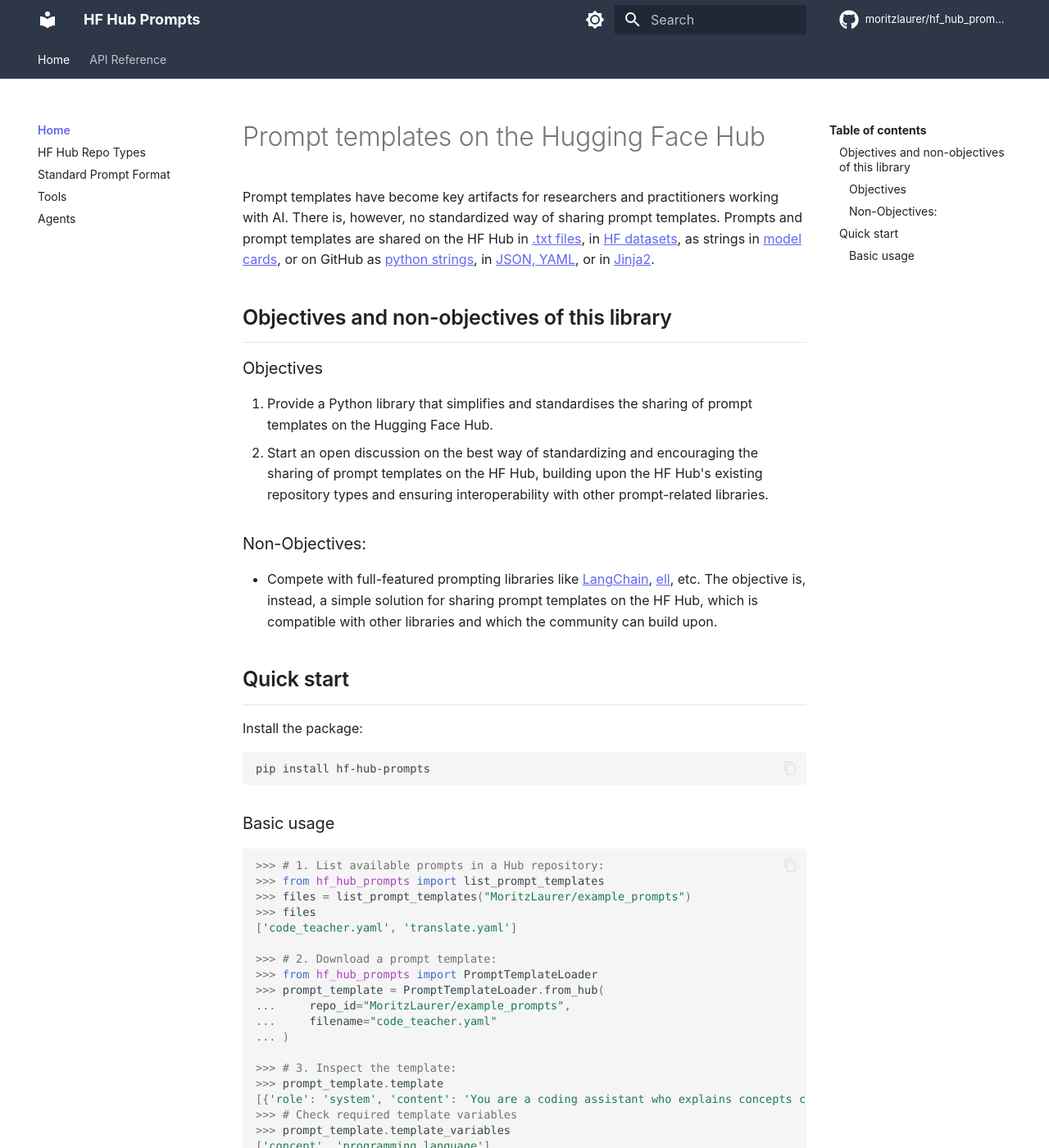
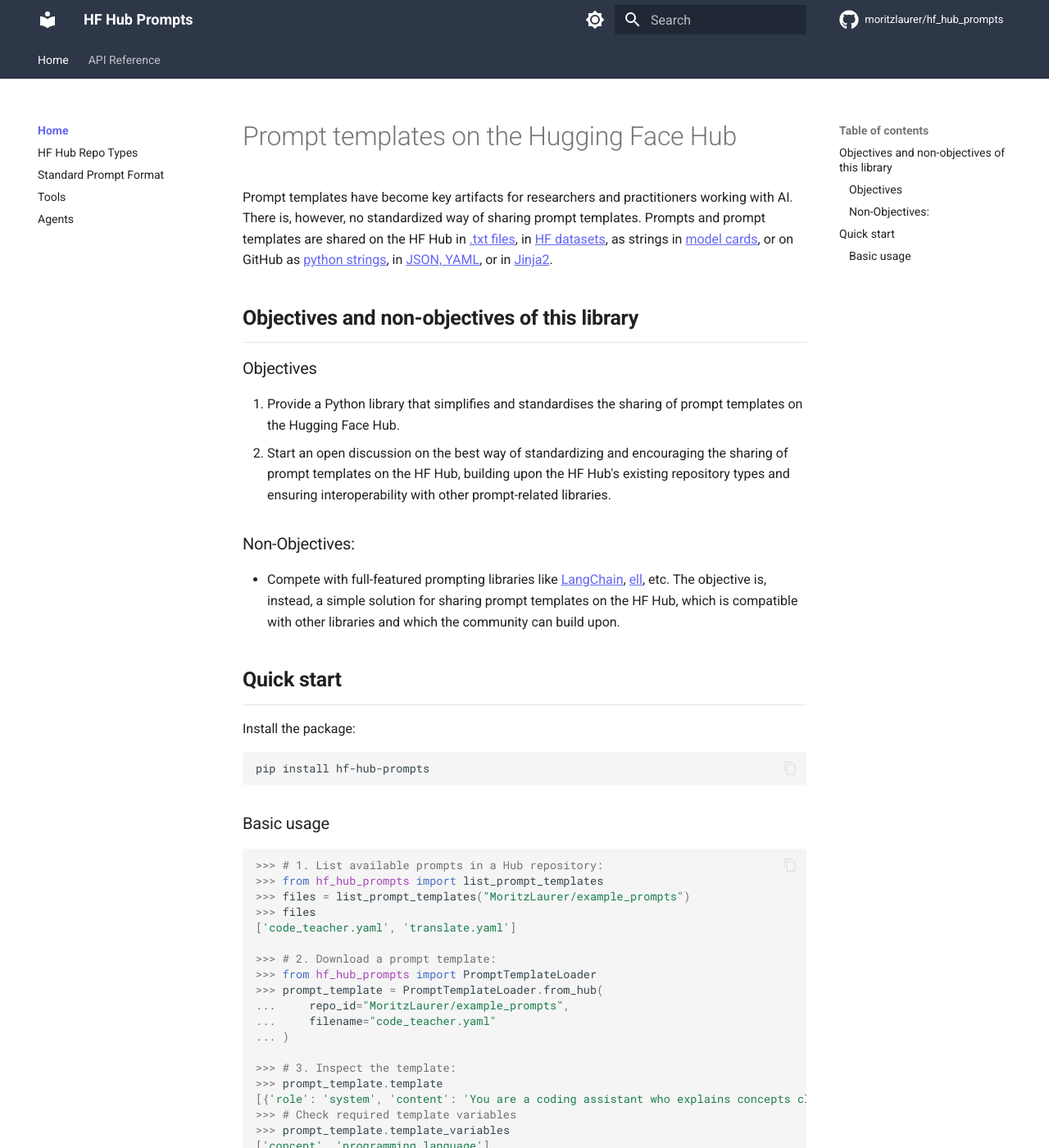
Before and after one commit to MoritzLaurer/prompt_templates, an MkDocs documentation site: the page built from docs/index.md, in a window 1280 px wide and 1400 px high. Shown: the whole window at 82% size. Built offline with MkDocs 1.6.1 and Material for MkDocs 9.7.7, drawn with Linux system fonts in a browser that asks for light colours; comment, search, counter and statistics services are not loaded.

Commit message:
docs: fix header issue; strip reply characters when copying python code; simplify css and other small docs improvements

```diff
--- /dev/null
+++ b/docs/javascripts/strip_repl.js
@@ -0,0 +1,38 @@
+document.addEventListener("DOMContentLoaded", function() {
+    document.querySelectorAll('.md-clipboard').forEach(button => {
+        const originalClick = button.onclick;
+
+        button.onclick = function() {
+            const codeBlock = this.closest('pre');
+            if (codeBlock) {
+                const code = codeBlock.querySelector('code');
+                if (code) {
+                    // Get the text content
+                    let text = code.textContent;
+
+                    // Split into lines
+                    let lines = text.split('\n');
+
+                    // Keep only lines that start with >>> or ...
+                    lines = lines.filter(line => {
+                        const trimmed = line.trim();
+                        return trimmed.startsWith('>>>') || trimmed.startsWith('...');
+                    });
+
+                    // Remove the prompts
+                    lines = lines.map(line => {
+                        return line.replace(/^[ \t]*(>>>|\.\.\.) /, '');
+                    });
+
+                    // Join back into text
+                    text = lines.join('\n').trim();
+
+                    // Copy the modified text
+                    navigator.clipboard.writeText(text);
+                    return false; // Prevent default copy behavior
+                }
+            }
+            return originalClick.call(this);
+        };
+    });
+});
--- a/docs/stylesheets/extra.css
+++ b/docs/stylesheets/extra.css
@@ -5,149 +5,48 @@
   --md-accent-fg-color: #6366f1;
 }
 
-  /* Custom font settings */
-  body {
-    --md-text-font: "Inter";
-    --md-code-font: "Source Code Pro";
+/* Dark mode adjustments */
+[data-md-color-scheme="slate"] {
+  --md-primary-fg-color: #12141c;
+  --md-primary-fg-color--light: #1a1b24;
+  --md-primary-fg-color--dark: #0d0e14;
+  --md-default-bg-color: #1e2029;
+  --md-header-bg-color: #12141c;
+  --md-footer-bg-color: #12141c;
+  --md-typeset-color: rgba(255, 255, 255, 0.87);
+  --md-default-fg-color: rgba(255, 255, 255, 0.87);
+  --md-default-fg-color--light: rgba(255, 255, 255, 0.87);
 }
 
-  /* Card-like styling for sections */
+/* Basic styling */
 .md-typeset h2 {
   font-weight: 600;
   border-bottom: 1px solid rgba(0,0,0,.1);
   padding-bottom: 0.5em;
 }
 
-  /* Button styling */
 .md-typeset .md-button {
   border-radius: 0.5rem;
   padding: 0.625em 1.25em;
 }
 
-  /* Code block styling */
 .highlight {
   background: rgba(0,0,0,.05);
   border-radius: 0.5rem;
 }
 
-  /* Dark mode adjustments */
-  [data-md-color-scheme="slate"] {
-    /* Header colors */
-    --md-primary-fg-color: #12141c;
-    --md-primary-fg-color--light: #1a1b24;
-    --md-primary-fg-color--dark: #0d0e14;
-
-    /* Main content background */
-    --md-default-bg-color: #1e2029;
-
-    /* Header and navigation background */
-    --md-header-bg-color: #12141c;
-    --md-footer-bg-color: #12141c;
-    --md-footer-bg-color--dark: #12141c;
-
-    /* Text colors */
-    --md-typeset-color: rgba(255, 255, 255, 0.87);
-    --md-default-fg-color: rgba(255, 255, 255, 0.87);
-    --md-default-fg-color--light: rgba(255, 255, 255, 0.87);
-    --md-default-fg-color--lighter: rgba(255, 255, 255, 0.32);
-    --md-default-fg-color--lightest: rgba(255, 255, 255, 0.12);
-    -webkit-font-smoothing: antialiased;
-    -moz-osx-font-smoothing: grayscale;
-  }
-
-  /* Additional dark mode specific styles */
-  [data-md-color-scheme="slate"] .md-header {
-    background-color: #12141c;
-  }
-
-  [data-md-color-scheme="slate"] .md-tabs {
-    background-color: #12141c;
-  }
-
-  [data-md-color-scheme="slate"] .md-main {
-    background-color: #1e2029;
-  }
-
-  [data-md-color-scheme="slate"] .md-content {
-    background-color: #1e2029;
-  }
-
-  /* Ensure sharp text rendering in both modes */
+/* Navigation styling */
 .md-nav {
   font-size: 0.7rem;
   line-height: 1.3;
-    -webkit-font-smoothing: antialiased;
-    -moz-osx-font-smoothing: grayscale;
 }
 
-  .md-nav__item {
-    text-rendering: optimizeLegibility;
-    padding: 0;
-    margin: 0;
-  }
-
-  /* Specifically target the navigation text */
-  .md-nav__link {
-    text-shadow: none !important;
-    font-weight: 400;
-  }
-
-  /* Make active navigation items more distinct */
 .md-nav__link--active {
   font-weight: 600;
   color: var(--md-accent-fg-color) !important;
 }
 
-  /* Remove background from navigation items */
-  .md-nav__title {
-    background: none !important;
-    box-shadow: none !important;
-    padding: 0 !important;
-    margin: 0 !important;
-  }
-
-  /* Additional specificity for dark mode */
-  [data-md-color-scheme="slate"] .md-nav__title {
-    background: none !important;
-    color: var(--md-default-fg-color) !important;
-  }
-
-  /* Remove any potential overlay effects */
-  .md-nav__title::before,
-  .md-nav__title::after {
-    display: none !important;
-  }
-
-  /* More aggressive removal of background from navigation titles */
-  .md-nav--lifted > .md-nav__list > .md-nav__item--active > .md-nav__link,
-  .md-nav__title[for] {
-    background: none !important;
-    box-shadow: none !important;
-    padding: 0 !important;
-    margin: 0 !important;
-    color: var(--md-default-fg-color) !important;
-  }
-
-  /* Target specifically the background of navigation sections */
-  .md-nav--lifted > .md-nav__list > .md-nav__item--active {
-    background: none !important;
-  }
-
-  /* Remove any gradients or overlays */
-  .md-nav--lifted > .md-nav__list > .md-nav__item--active::before,
-  .md-nav--lifted > .md-nav__list > .md-nav__item--active::after {
-    display: none !important;
-  }
-
-  /* Ensure consistent spacing at the top level */
-  .md-nav--primary .md-nav__title {
-    background: none !important;
-    box-shadow: none !important;
-    margin: 0 !important;
-    padding: 0 !important;
-  }
-
-  /* Base hyperlink styling */
+/* Links */
 .md-typeset a {
   color: var(--md-accent-fg-color);
   text-decoration: underline;
@@ -157,13 +56,32 @@
   color: var(--md-accent-fg-color--light);
 }
 
-  /* Dark mode specific hyperlink styling */
-  [data-md-color-scheme="slate"] .md-typeset a {
-    color: var(--md-accent-fg-color);
-    text-decoration: underline;
+/* Responsive improvements */
+@media screen and (max-width: 76.1875em) {
+  .md-nav--primary {
+    background-color: var(--md-default-bg-color);
   }
 
-  [data-md-color-scheme="slate"] .md-typeset a:hover {
-    color: var(--md-accent-fg-color--light);
-    opacity: 0.87;
+  .md-nav__link {
+    padding: 0.4rem 0;
   }
+}
+
+/* Table responsiveness */
+.md-typeset table {
+  display: block;
+  max-width: 100%;
+  overflow-x: auto;
+}
+
+/* Image responsiveness */
+.md-typeset img {
+  max-width: 100%;
+  height: auto;
+}
+
+/* Fix dark mode navigation issue where header text becomes dark and hard to see
+after clicking back and forth between pages*/
+[data-md-color-scheme="slate"] .md-nav__item--active > .md-nav__link {
+  color: var(--md-accent-fg-color) !important;
+}
--- a/mkdocs.yml
+++ b/mkdocs.yml
@@ -3,6 +3,19 @@
 site_url: https://moritzlaurer.github.io/hf_hub_prompts/
 repo_url: https://github.com/MoritzLaurer/hf_hub_prompts
 repo_name: moritzlaurer/hf_hub_prompts
+
+nav:
+  - Home:
+    - Overview: index.md
+    - HF Hub Repo Types: repo_types_examples.md
+    - Standard Prompt Format: standard_prompt_format.md
+    - Tools: standard_tool_format.md
+    - Agents: agents.md
+  - API Reference:
+    - Downloading prompts and tools: reference/loaders.md
+    - Prompt templates: reference/prompt_templates.md
+    - Populated prompt: reference/populated_prompt.md
+    - Tools: reference/tools.md
 
 theme:
   name: material
@@ -16,6 +29,7 @@
     - content.tabs.link
     - content.code.annotation
     - content.code.copy
+    #- content.code.strip_repl_prompts  # feature does not exist?
     - navigation.footer
     - navigation.instant
     - navigation.tracking
@@ -44,6 +58,7 @@
   icon:
     repo: fontawesome/brands/github
 
+
 extra_css:
   - stylesheets/extra.css
 
@@ -54,8 +69,16 @@
     - icon: fontawesome/brands/python
       link: https://pypi.org/project/hf-hub-prompts/
 
+markdown_extensions:
+  - pymdownx.highlight:
+      use_pygments: true
+      anchor_linenums: true
+  - pymdownx.superfences
+  - pymdownx.inlinehilite
+
 plugins:
   - search
+  - autorefs
   - mkdocstrings:
       default_handler: python
       handlers:
@@ -70,32 +93,7 @@
             separate_signature: true
             filters: ["!^_[^_]"]
             docstring_section_style: table
+            render_plugin: "autorefs"
 
-markdown_extensions:
-  - pymdownx.highlight:
-      anchor_linenums: true
-      line_spans: __span
-      pygments_lang_class: true
-  - pymdownx.inlinehilite
-  - pymdownx.snippets
-  - admonition
-  - pymdownx.details
-  - pymdownx.superfences
-  - pymdownx.tabbed:
-      alternate_style: true
-  - tables
-  - attr_list
-  - md_in_html
-
-nav:
-  - Home:
-    - Overview: index.md
-    - HF Hub Repo Types: repo_types_examples.md
-    - Standard Prompt Format: standard_prompt_format.md
-    - Tools: standard_tool_format.md
-    - Agents: agents.md
-  - API Reference:
-    - Downloading prompts and tools: reference/loaders.md
-    - Prompt templates: reference/prompt_templates.md
-    - Populated prompt: reference/populated_prompt.md
-    - Tools: reference/tools.md
+extra_javascript:
+  - javascripts/strip_repl.js
--- a/pyproject.toml
+++ b/pyproject.toml
@@ -39,6 +39,8 @@
 mkdocs-material-extensions = "^1.3.1"
 griffe = "^0.38.1"
 mkdocs-material = {version = "^9.5.0", extras = ["imaging"]}
+mkdocs-autorefs = "^1.2.0"
+pytz = "^2024.2"
 
 [tool.poetry.group.dev.dependencies]
 # poetry add ipywidgets jupyter --group dev
@@ -53,7 +55,7 @@
 types-pyyaml = "^6.0.12.20240917"
 pre-commit = "^4.0.1"
 types-setuptools = "^75.6.0.20241126"
-
+black = "^24.10.0"
 
 [tool.pytest.ini_options]
 minversion = "7.0"
```
Also changed, not shown: 1 other file. Lines whose indentation alone changed are shown as unchanged.
